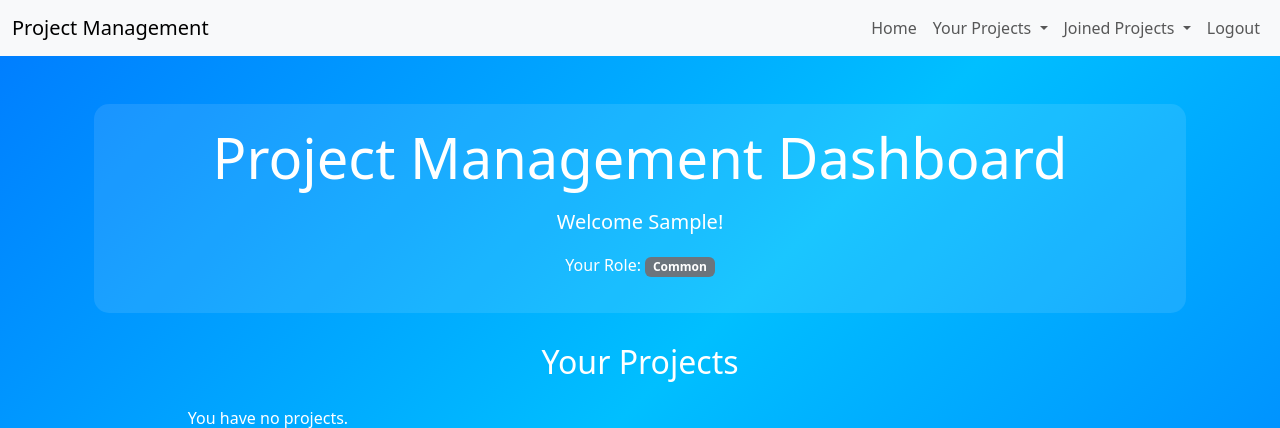
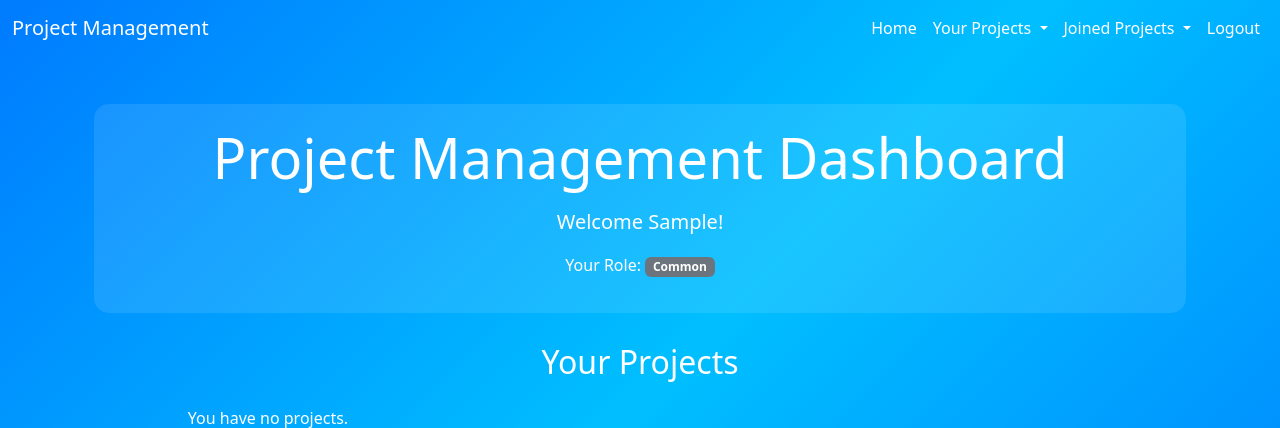
Before and after one commit to tinaxvu/Project-Manager, a Django app: page / in a window 1280 px wide. Shown: the top 428 px of the page. Run offline with Django 4.2, Linux system fonts and the light colour scheme; the visitor is signed in with stand-in values (Sample User, id 1); data that the repository does not hold is empty; some libraries are stand-ins or nearby versions.

Commit message:
update nav bar

```diff
--- a/AcademicProjectTracker/templates/base.html
+++ b/AcademicProjectTracker/templates/base.html
@@ -32,12 +32,16 @@
            transform: translateY(-2px);
            box-shadow: 0 4px 8px rgba(0, 0, 0, 0.1);
        }
+       .navbar .navbar-brand,
+        .navbar .nav-link {
+            color: #fff; /* White text */
+        }
    </style>
 </head>
 <body>
    {% if user.is_authenticated %}
        <!-- Navbar for authenticated users -->
-       <nav class="navbar navbar-expand-lg navbar-light bg-light">
+       <nav class="navbar navbar-expand-lg">
            <div class="container-fluid">
                <!-- Brand name -->
                <a class="navbar-brand" href="{% url 'landing_page' %}">Project Management</a>
```
